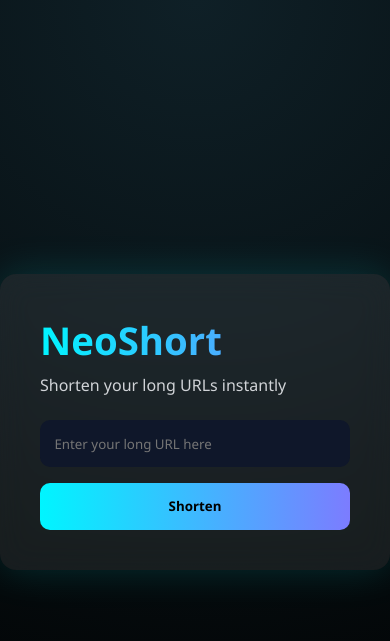
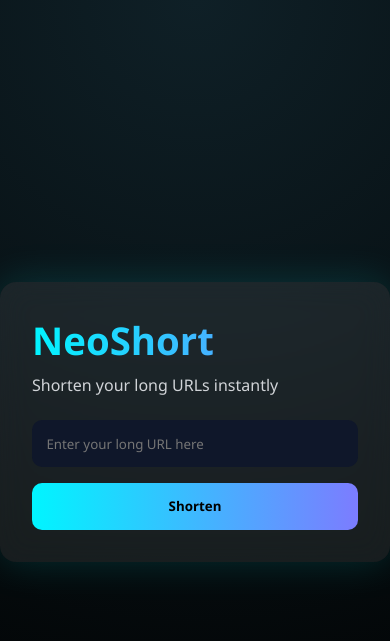
Before and after one commit to COZYkrish/NeoShort, a Flask app: page / in a window 390 px wide. Shown: the top 641 px of the page. Run offline with Flask 3, Linux system fonts and the light colour scheme.

Commit message:
improve mobile responsiveness

```diff
--- a/static/css/style.css
+++ b/static/css/style.css
@@ -81,3 +81,8 @@ button:hover {
     transform: translateY(0);
   }
 }
+@media (max-width: 480px) {
+  .card {
+    padding: 2rem;
+  }
+}
```
